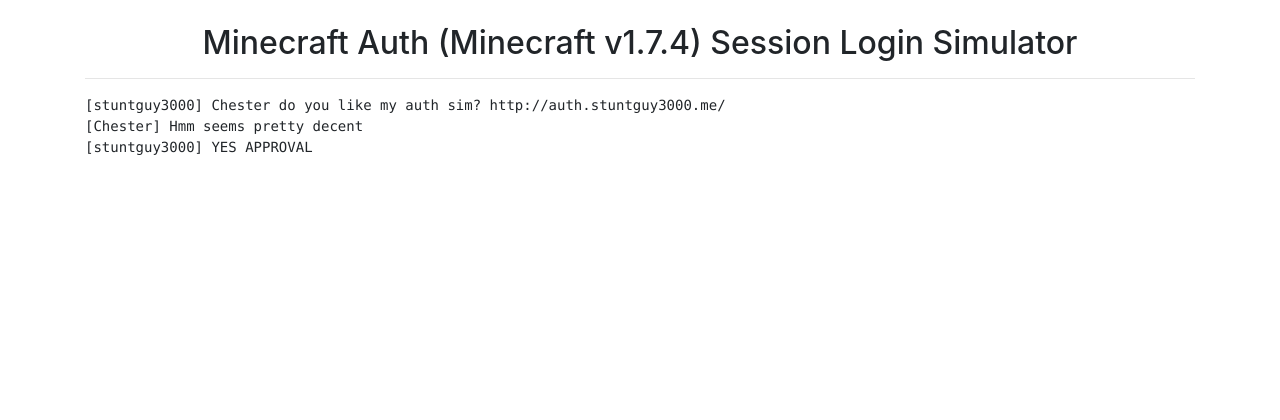
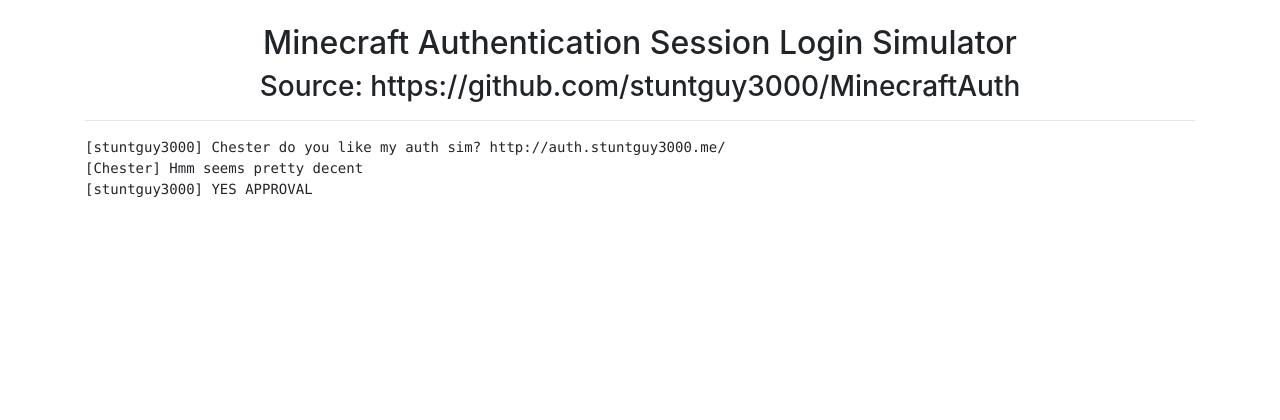
Before and after one commit to itsJarrett/MinecraftAuth, a PHP site: page / in a window 1280 px wide. Shown: the top 420 px of the page. Run offline with PHP 8.4, Linux system fonts and the light colour scheme; some libraries are stand-ins or nearby versions.

Commit message:
Testing Auto deploy/update texts

```diff
--- a/index.php
+++ b/index.php
@@ -4,7 +4,7 @@
         <meta charset="utf-8">
         <title>MinecraftAuth (Minecraft v1.7.4) Session Login Test</title>
         <meta name="viewport" content="width=device-width, initial-scale=1.0">
-        <meta name="description" content="A way to test the Mojang auth system.">
+        <meta name="description" content="A simple way to simulate the Mojang Authentication system.">
         <meta name="author" content="stuntguy3000">
 
         <style>
@@ -25,7 +25,7 @@
     <body>
 		<div class="container">
             <br>
-            <center><h2 class="muted">Minecraft Auth (Minecraft v1.7.4) Session Login Simulator</h2></center>
+            <center><h2 class="muted">Minecraft Authentication Session Login Simulator</h2><h3>Source: https://github.com/stuntguy3000/MinecraftAuth</h3></center>
             <hr>
             <pre>[stuntguy3000] Chester do you like my auth sim? http://auth.stuntguy3000.me/
 [Chester] Hmm seems pretty decent
```
